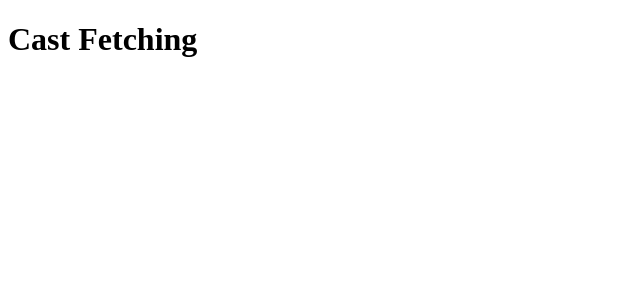
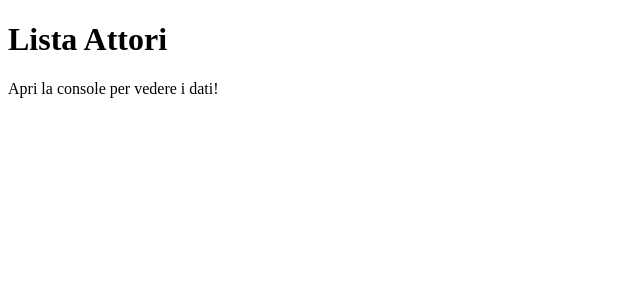
Before and after one commit to Fabio-Bianco/react-api, a React (Vite) app: page / in a window 1280 px wide. Shown: the top 300 px of the page, without its empty margins (0-640 px from the left). Built offline with nearby package versions, Linux system fonts and the light colour scheme; no server answers.

Commit message:
Add initial fetch logic to retrieve actor data on app load and log results

```diff
--- a/src/App.jsx
+++ b/src/App.jsx
@@ -1,15 +1,32 @@
-import { useState } from 'react'
-
-import './App.css'
+// App.jsx
+import { useEffect } from 'react';
 
 function App() {
+  // useEffect viene eseguito una sola volta al caricamento del componente
+  useEffect(() => {
+    console.log("App caricata!");
 
+    // Eseguiamo il fetch verso l'API degli attori
+    fetch('https://jsonplaceholder.typicode.com/users')
+      .then((res) => {
+        console.log("Risposta ricevuta! Ora la trasformo in JSON...");
+        return res.json(); // trasformiamo la risposta in JSON
+      })
+      .then((data) => {
+        console.log("Lista attori ricevuta! 🎬");
+        console.log(data); // stampiamo i dati in console
+      })
+      .catch((error) => {
+        console.log("Errore nel recupero dati ", error);
+      });
+  }, []); // [] significa che useEffect si esegue solo una volta, all'inizio
 
   return (
-    <>
-      <h1>Cast Fetching</h1>
-    </>
-  )
+    <div>
+      <h1>Lista Attori</h1>
+      <p>Apri la console per vedere i dati!</p>
+    </div>
+  );
 }
 
-export default App
+export default App;
```
